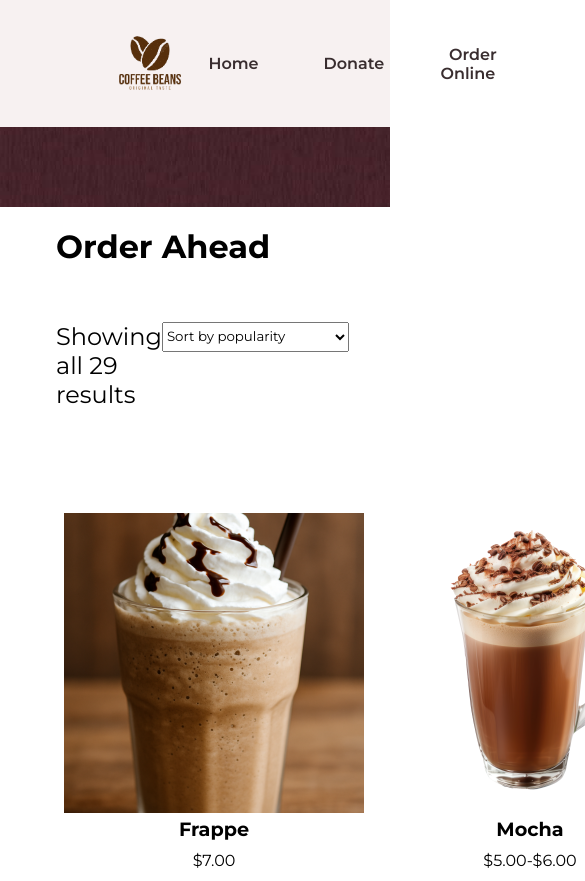
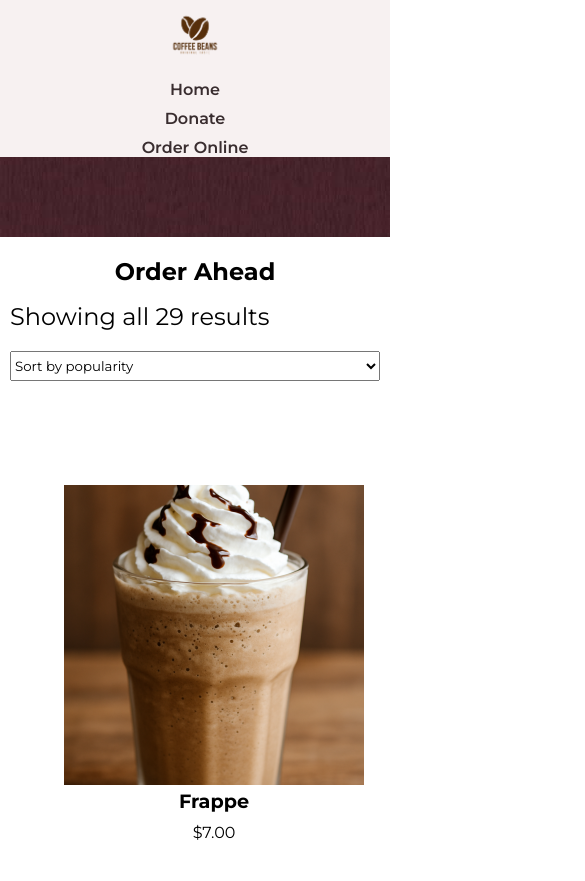
Before and after one commit to leak1415/project-git-coffee-shop-, a plain HTML site: page pages/OrderOnlinePage.html in a window 390 px wide. Shown: the top 881 px of the page, 585 px wide, since content can reach past the window. Drawn offline with Linux system fonts and the light colour scheme.

Commit message:
add responsive in order online page

```diff
--- a/style/orderOnline.css
+++ b/style/orderOnline.css
@@ -164,3 +164,126 @@ footer p{
     color: #392D2F;
 }
 /* end footer */
+
+
+
+/* --- Desktop (default, already done) --- */
+
+/* --- Tablet (768px - 1024px) --- */
+@media (max-width: 1024px) {
+    header {
+        padding: 0 40px;
+    }
+
+    .container img {
+        width: 80px;
+    }
+
+    .container ul {
+        gap: 24px;
+    }
+
+    .main h1 {
+        margin: 16px 20px;
+        font-size: 28px;
+    }
+
+    .main-container {
+        margin: 0 20px;
+        flex-direction: column;
+        gap: 20px;
+    }
+
+    .aside {
+        grid-template-columns: repeat(2, 1fr);
+        padding: 20px;
+        row-gap: 60px;
+    }
+
+    .under-img img {
+        height: 200px;
+    }
+
+    footer {
+        padding: 40px 20px 60px 20px;
+    }
+
+    .footer {
+        flex-direction: column;
+        gap: 30px;
+    }
+
+    .footer .list-footer,
+    .footer .list-footer-text {
+        width: 100%;
+    }
+}
+
+/* --- Mobile (up to 767px) --- */
+@media (max-width: 767px) {
+    header {
+        padding: 0 20px;
+    }
+
+    .container {
+        flex-direction: column;
+        height: auto;
+        gap: 10px;
+    }
+
+    .container img {
+        width: 70px;
+    }
+
+    .container ul {
+        flex-direction: column;
+        gap: 10px;
+        text-align: center;
+    }
+
+    .main h1 {
+        margin: 16px 10px;
+        font-size: 24px;
+        text-align: center;
+    }
+
+    .main-container {
+        margin: 0 10px;
+        flex-direction: column;
+        gap: 20px;
+    }
+
+    #sort {
+        width: 100%;
+    }
+
+    .aside {
+        grid-template-columns: 1fr;
+        padding: 10px;
+        row-gap: 40px;
+    }
+
+    .under-img img {
+        height: 150px;
+    }
+
+    footer {
+        padding: 30px 10px 40px 10px;
+    }
+
+    .footer {
+        flex-direction: column;
+        gap: 20px;
+    }
+
+    .footer .list-footer,
+    .footer .list-footer-text {
+        width: 100%;
+        text-align: center;
+    }
+
+    .footer .list-footer img {
+        width: 150px;
+        margin: 0 auto;
+    }
+}
```
